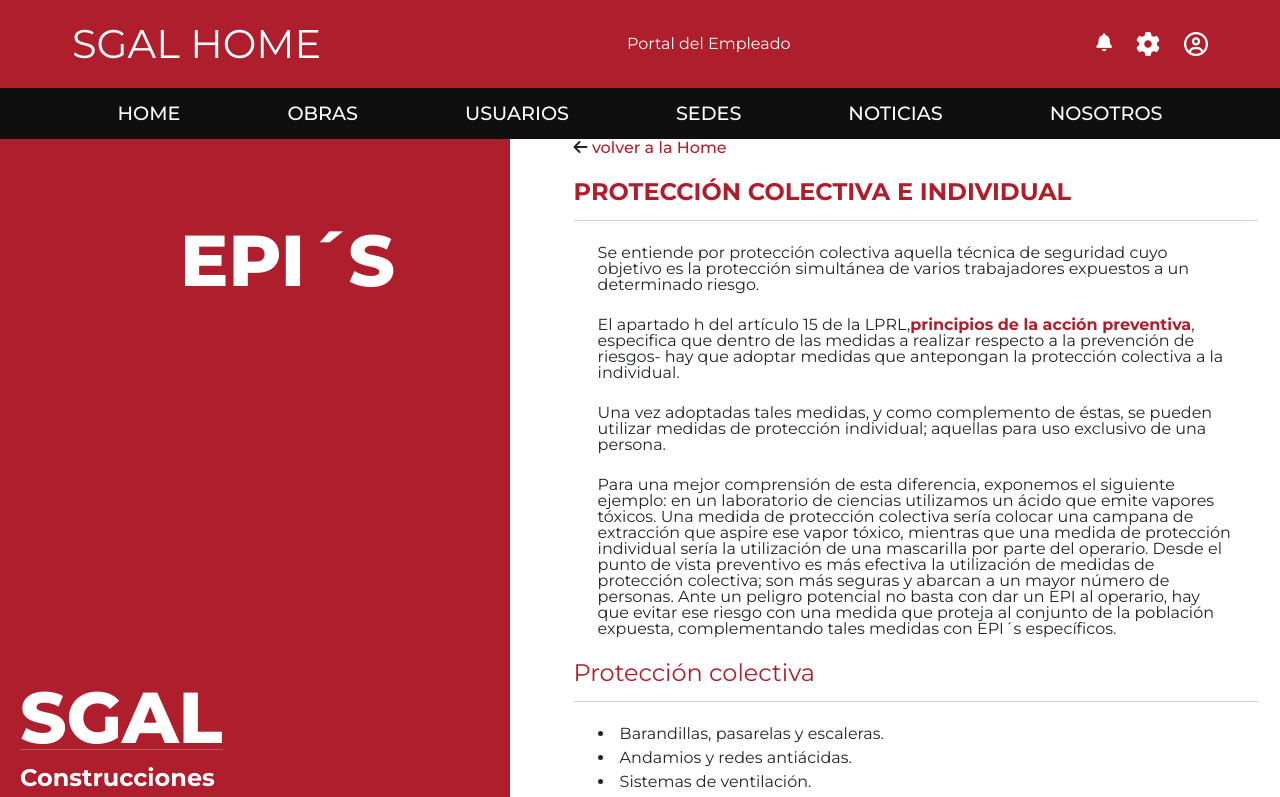
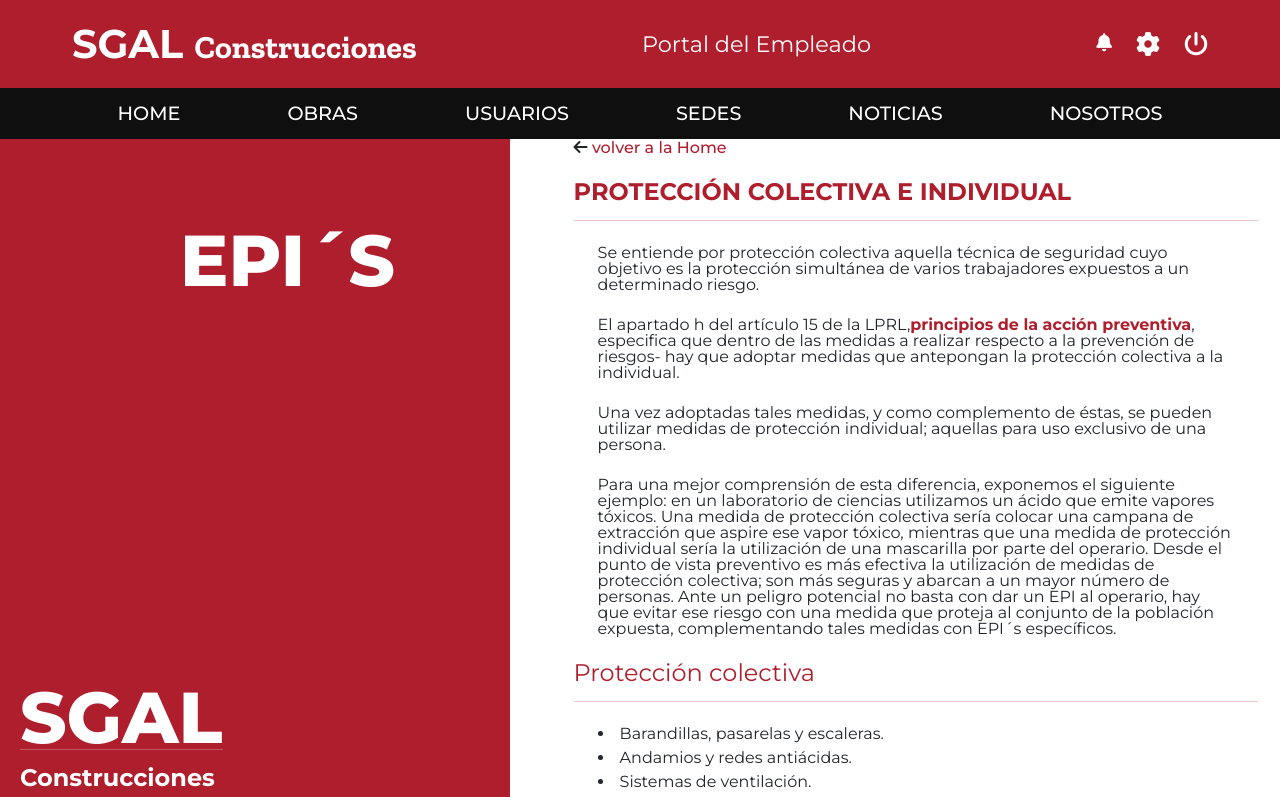
Before and after one commit to AliciaZP/front_constructora, an Angular app: page /epis in a window 1280 px wide. Shown: the top 797 px of the page. Built offline with nearby package versions, Linux system fonts and the light colour scheme.

Commit message:
Mejorados aspectos CSS

```diff
--- a/src/app/modules/auth/pages/login/login.component.ts
+++ b/src/app/modules/auth/pages/login/login.component.ts
@@ -8,9 +8,12 @@ import { Router } from '@angular/router';
   styleUrls: ['./login.component.css']
 })
 export class LoginComponent {
+
   newLogin: FormGroup;
+  router = inject(Router)
+  passwordVisible = false;
+  password = '';
 
-  router = inject(Router)
 
   constructor() {
     this.newLogin = new FormGroup({
@@ -33,9 +36,6 @@ export class LoginComponent {
     return this.newLogin.get(controlName)?.hasError(errorName) && this.newLogin.get(controlName)?.touched;
   }
 
-  passwordVisible = false;
-  password = '';
-
   togglePasswordVisibility() {
     this.passwordVisible = !this.passwordVisible;
   }
--- a/src/app/shared/components/footer/footer.component.css
+++ b/src/app/shared/components/footer/footer.component.css
@@ -19,11 +19,14 @@ h3 {
 }
 
 p {
-    font-size: 0.8rem;
+    font-size: 0.9rem;
 }
 
 span {
+    font-size: 1.1rem;
     font-weight: var(--fontweight-h3);
+    font-family: var(--font-secondary);
+
 }
 
 .icons {
@@ -31,6 +34,10 @@ span {
     justify-content: space-between;
     align-items: center;
     gap: 2rem
+}
+
+i {
+    font-size: 1.5rem;
 }
 
 .social {
--- a/src/app/shared/components/nav-bar/nav-bar.component.css
+++ b/src/app/shared/components/nav-bar/nav-bar.component.css
@@ -15,11 +15,33 @@
 
 h1 {
     font-size: var(--fontsize-h2);
+    font-weight: var(--fontweight-h2);
 }
 
 h2 {
     font-size: var(--fontsize-h3);
 }
+
+h3 {
+    font-size: var(--fontsize-h3);
+}
+
+span {
+    font-size: 2rem;
+    font-family: var(--font-secondary);
+}
+
+.left h3 {
+    font-family: var(--font-secondary);
+    font-size: calc(var(--fontsize-h2) * 1.5);
+    position: absolute;
+    bottom: 2rem;
+    left: 2rem;
+}
+
+
+
+
 
 .icons {
     cursor: pointer;
--- a/src/app/shared/components/nav-bar/nav-bar.component.html
+++ b/src/app/shared/components/nav-bar/nav-bar.component.html
@@ -1,12 +1,12 @@
 <header>
     <nav class="nav-top">
         <div class="nav-columns mx-5">
-            <h1>SGAL HOME</h1>
+            <h1>SGAL <span>Construcciones</span></h1>
             <h3>Portal del Empleado</h3>
             <ul class="icons">
                 <li><i class="fa-solid fa-bell fa-xs"></i></li>
                 <li><i class="fa-solid fa-gear"></i></li>
-                <li><i class="fa-regular fa-circle-user"></i></li>
+                <li><i class="fa-solid fa-power-off"></i></li>
             </ul>
         </div>
     </nav>
```
